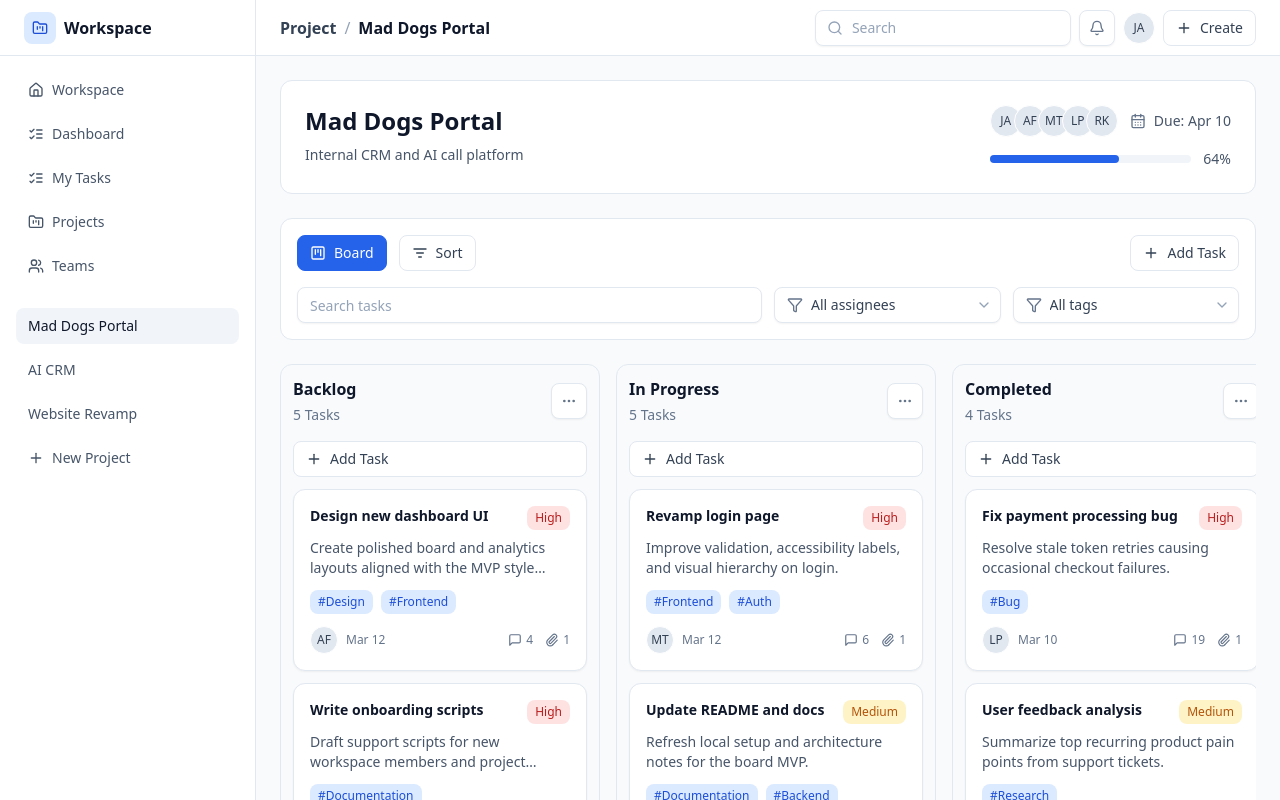
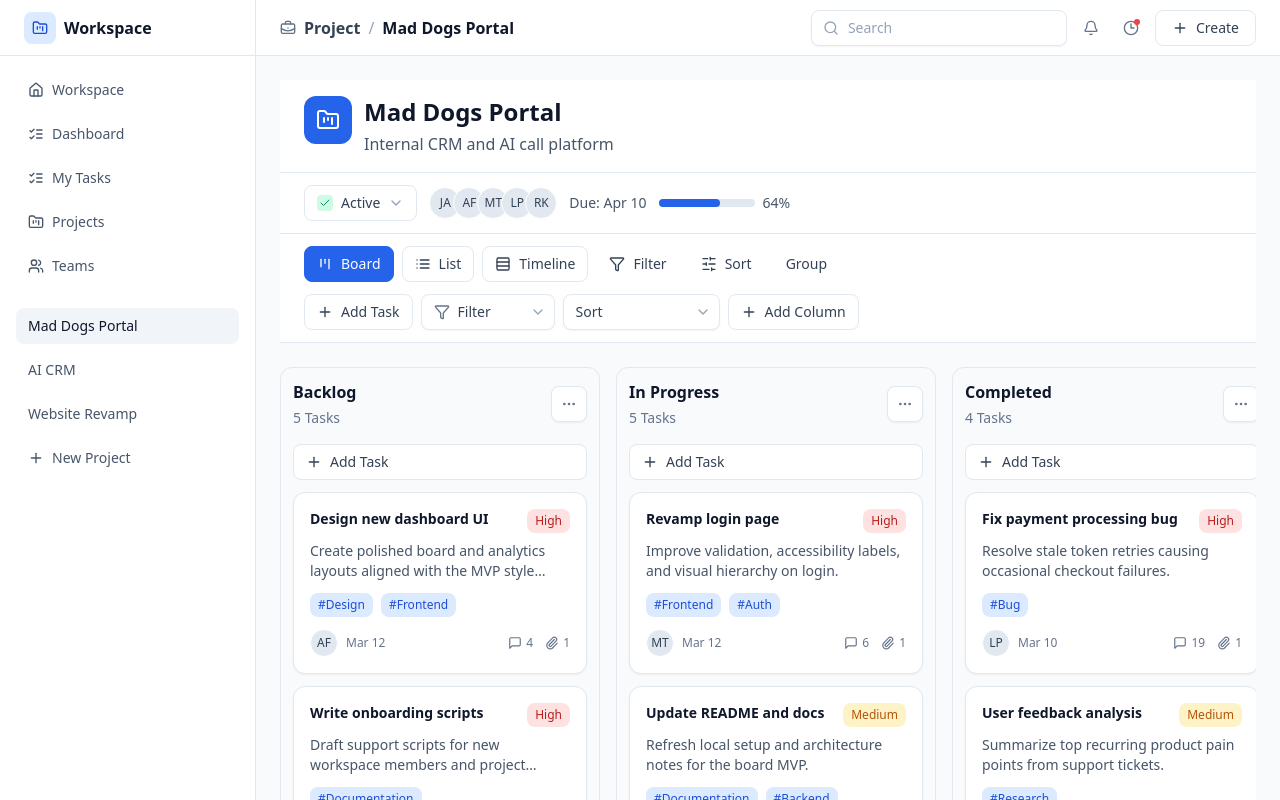
Before and after one commit to judah3/collaboard, a React (Vite) app: page /projects/mad-dogs-portal/board in a window 1280 px wide. Shown: the top 800 px of the page. Built offline with nearby package versions, Linux system fonts and the light colour scheme.

Commit message:
Project header styling and Top bar updates

```diff
--- a/src/app/layout/Topbar.tsx
+++ b/src/app/layout/Topbar.tsx
@@ -1,7 +1,6 @@
-import { Bell, Plus, Search } from "lucide-react";
+import { Bell, BriefcaseBusiness, Clock3, Plus, Search } from "lucide-react";
 import { Link, useLocation } from "react-router-dom";
 import { useTaskStore } from "@/features/tasks/taskStore";
-import { Avatar } from "@/shared/ui/Avatar";
 import { Button } from "@/shared/ui/Button";
 import { Input } from "@/shared/ui/Input";
 import { IconButton } from "@/shared/ui/IconButton";
@@ -13,8 +12,9 @@ export const Topbar = () => {
   const onBoardPage = location.pathname.includes("/board");
 
   return (
-    <header className="sticky top-0 z-30 flex h-14 items-center justify-between gap-3 border-b border-slate-200 bg-white/90 px-3 backdrop-blur sm:px-4 lg:px-6">
+    <header className="sticky top-0 z-30 flex h-14 items-center justify-between gap-3 border-b border-slate-200 bg-white/95 px-3 backdrop-blur sm:px-4 lg:px-6">
       <div className="flex min-w-0 items-center gap-2 text-slate-600">
+        <BriefcaseBusiness className="h-4 w-4 text-slate-500" />
         <Link to="/projects/mad-dogs-portal/board" className="truncate text-base font-semibold text-slate-700">
           Project
         </Link>
@@ -32,11 +32,14 @@ export const Topbar = () => {
             className="w-56 lg:w-64 pl-9"
           />
         </div>
-        <IconButton aria-label="Notifications">
+        <IconButton aria-label="Notifications" className="h-8 w-8 border-transparent bg-transparent shadow-none">
           <Bell className="h-4 w-4" />
         </IconButton>
-        <Avatar name="Jude A." size="md" />
-        <Button variant="secondary" className="gap-2">
+        <IconButton aria-label="Recent activity" className="relative h-8 w-8 border-transparent bg-transparent shadow-none">
+          <Clock3 className="h-4 w-4" />
+          <span className="absolute right-1.5 top-1.5 h-1.5 w-1.5 rounded-full bg-red-500" />
+        </IconButton>
+        <Button variant="secondary" className="h-9 px-4">
           <Plus className="h-4 w-4" />
           Create
         </Button>
--- a/src/features/projects/ProjectHeader.tsx
+++ b/src/features/projects/ProjectHeader.tsx
@@ -1,36 +1,40 @@
-import { CalendarDays } from "lucide-react";
+import { Check, ChevronDown, FolderKanban } from "lucide-react";
 import { mockProject } from "@/features/projects/mockProject";
 import { formatDueDate } from "@/shared/lib/date";
 import { Avatar } from "@/shared/ui/Avatar";
 
 export const ProjectHeader = () => {
   return (
-    <section className="rounded-xl border border-slate-200 bg-white p-4 sm:p-6">
-      <div className="flex flex-wrap items-start justify-between gap-4">
-        <div className="space-y-2">
+    <section className="border-b border-slate-200 bg-white">
+      <div className="flex flex-wrap items-start gap-3 px-3 py-4 sm:px-4 lg:px-6">
+        <div className="flex h-12 w-12 items-center justify-center rounded-xl bg-blue-600 text-white">
+          <FolderKanban className="h-6 w-6" />
+        </div>
+        <div className="space-y-1">
           <h1 className="text-2xl font-semibold text-slate-900">{mockProject.name}</h1>
-          <p className="text-sm text-slate-600">{mockProject.description}</p>
+          <p className="text-base text-slate-600">{mockProject.description}</p>
+        </div>
       </div>
 
-        <div className="flex min-w-[240px] flex-col gap-3">
-          <div className="flex items-center gap-3">
+      <div className="flex flex-wrap items-center gap-3 border-t border-slate-200 px-3 py-3 sm:px-4 lg:px-6">
+        <button className="inline-flex h-9 items-center gap-2 rounded-lg border border-slate-200 bg-white px-3 text-sm font-medium text-slate-700 focus:outline-none focus:ring-2 focus:ring-blue-500/40">
+          <span className="inline-flex h-4 w-4 items-center justify-center rounded bg-emerald-100 text-emerald-600">
+            <Check className="h-3 w-3" />
+          </span>
+          Active
+          <ChevronDown className="h-4 w-4 text-slate-400" />
+        </button>
         <div className="flex -space-x-2">
           {mockProject.members.map((member) => (
             <Avatar key={member.id} name={member.name} size="md" />
           ))}
         </div>
-            <span className="inline-flex items-center gap-2 text-sm text-slate-600">
-              <CalendarDays className="h-4 w-4 text-slate-500" />
-              Due: {formatDueDate(mockProject.dueDate)}
-            </span>
-          </div>
-
-          <div className="flex items-center gap-3">
-            <div className="h-2 flex-1 rounded-full bg-slate-100">
+        <span className="text-sm text-slate-600">Due: {formatDueDate(mockProject.dueDate)}</span>
+        <div className="flex items-center gap-2">
+          <div className="h-2 w-24 rounded-full bg-slate-200">
             <div className="h-2 rounded-full bg-blue-600" style={{ width: `${mockProject.progress}%` }} />
           </div>
-            <span className="text-sm font-medium text-slate-600">{mockProject.progress}%</span>
-          </div>
+          <span className="text-sm text-slate-600">{mockProject.progress}%</span>
         </div>
       </div>
     </section>
--- a/src/pages/ProjectBoardPage.tsx
+++ b/src/pages/ProjectBoardPage.tsx
@@ -1,5 +1,5 @@
 import { useMemo } from "react";
-import { Funnel, ListFilter, Plus, SquareKanban } from "lucide-react";
+import { Funnel, Kanban, List, Plus, Rows3, SlidersHorizontal } from "lucide-react";
 import { Board } from "@/features/board/Board";
 import { ProjectHeader } from "@/features/projects/ProjectHeader";
 import { mockTasks, mockUsers } from "@/features/tasks/mockTasks";
@@ -7,7 +7,6 @@ import { TaskDrawer } from "@/features/tasks/TaskDrawer";
 import { useTaskStore } from "@/features/tasks/taskStore";
 import type { TaskStatus } from "@/features/tasks/types";
 import { Button } from "@/shared/ui/Button";
-import { Input } from "@/shared/ui/Input";
 import { Select } from "@/shared/ui/Select";
 
 const statuses: TaskStatus[] = ["Backlog", "In Progress", "Completed"];
@@ -18,7 +17,6 @@ export const ProjectBoardPage = () => {
   const searchQuery = useTaskStore((state) => state.searchQuery);
   const assigneeFilter = useTaskStore((state) => state.assigneeFilter);
   const tagFilter = useTaskStore((state) => state.tagFilter);
-  const setSearchQuery = useTaskStore((state) => state.setSearchQuery);
   const setAssigneeFilter = useTaskStore((state) => state.setAssigneeFilter);
   const setTagFilter = useTaskStore((state) => state.setTagFilter);
   const openTask = useTaskStore((state) => state.openTask);
@@ -60,61 +58,69 @@ export const ProjectBoardPage = () => {
 
   return (
     <div className="flex min-h-0 gap-4 lg:gap-6">
-      <div className="min-w-0 flex-1 space-y-6">
+      <div className="min-w-0 flex-1">
         <ProjectHeader />
 
-        <section className="rounded-xl border border-slate-200 bg-white p-4">
-          <div className="flex flex-wrap items-center justify-between gap-2 sm:gap-3">
-            <div className="flex flex-wrap items-center gap-2 sm:gap-3">
-              <Button variant="primary" className="gap-2">
-                <SquareKanban className="h-4 w-4" />
+        <section className="border-b border-slate-200 bg-white px-3 py-3 sm:px-4 lg:px-6">
+          <div className="flex flex-wrap items-center justify-between gap-3">
+            <div className="flex flex-wrap items-center gap-2">
+              <Button variant="primary">
+                <Kanban className="h-4 w-4" />
                 Board
               </Button>
-              <Button variant="secondary" className="gap-2">
-                <ListFilter className="h-4 w-4" />
+              <Button variant="secondary">
+                <List className="h-4 w-4" />
+                List
+              </Button>
+              <Button variant="secondary">
+                <Rows3 className="h-4 w-4" />
+                Timeline
+              </Button>
+              <Button variant="ghost" className="text-slate-700">
+                <Funnel className="h-4 w-4" />
+                Filter
+              </Button>
+              <Button variant="ghost" className="text-slate-700">
+                <SlidersHorizontal className="h-4 w-4" />
                 Sort
+              </Button>
+              <Button variant="ghost" className="text-slate-700">
+                Group
               </Button>
             </div>
 
-            <Button variant="secondary" className="gap-2">
+            <div className="flex flex-wrap items-center gap-2">
+              <Button variant="secondary">
                 <Plus className="h-4 w-4" />
                 Add Task
               </Button>
-          </div>
-
-          <div className="mt-4 grid gap-3 md:grid-cols-4">
-            <Input
-              placeholder="Search tasks"
-              value={searchQuery}
-              onChange={(event) => setSearchQuery(event.target.value)}
-              className="md:col-span-2"
-            />
-
-            <Select
-              value={assigneeFilter}
-              onChange={(event) => setAssigneeFilter(event.target.value)}
-              icon={<Funnel className="h-4 w-4" />}
-            >
-              <option value="all">All assignees</option>
+              <Select value={assigneeFilter} onChange={(event) => setAssigneeFilter(event.target.value)} icon={<Funnel className="h-4 w-4" />}>
+                <option value="all">Filter</option>
                 {mockUsers.map((user) => (
                   <option key={user.id} value={user.id}>
                     {user.name}
                   </option>
                 ))}
               </Select>
-
-            <Select value={tagFilter} onChange={(event) => setTagFilter(event.target.value)} icon={<Funnel className="h-4 w-4" />}>
-              <option value="all">All tags</option>
+              <Select value={tagFilter} onChange={(event) => setTagFilter(event.target.value)}>
+                <option value="all">Sort</option>
                 {allTags.map((tag) => (
                   <option key={tag} value={tag}>
                     {tag}
                   </option>
                 ))}
               </Select>
+              <Button variant="secondary">
+                <Plus className="h-4 w-4" />
+                Add Column
+              </Button>
+            </div>
           </div>
         </section>
 
+        <div className="pt-6">
           <Board tasksByStatus={tasksByStatus} onTaskClick={openTask} />
+        </div>
       </div>
 
       <TaskDrawer isOpen={isDrawerOpen} task={selectedTask} onClose={closeDrawer} />
```
Lines whose indentation alone changed are shown as unchanged.
